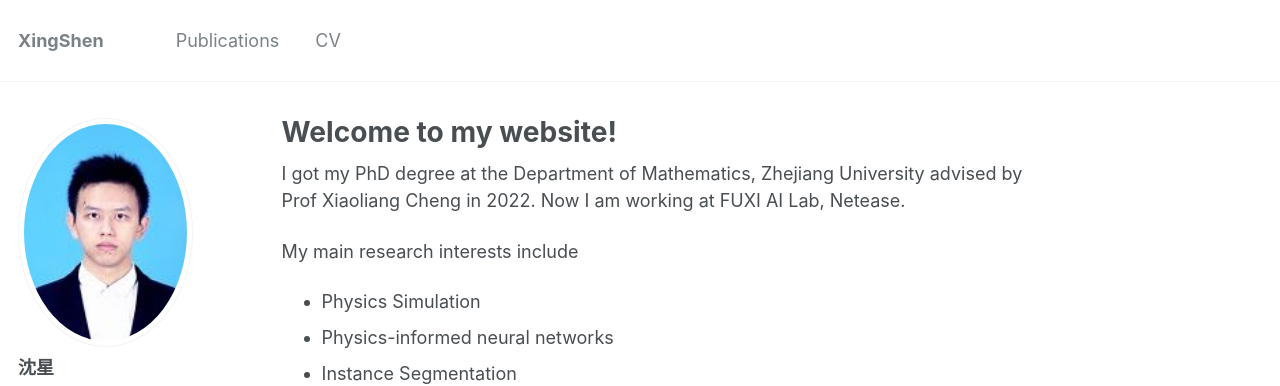
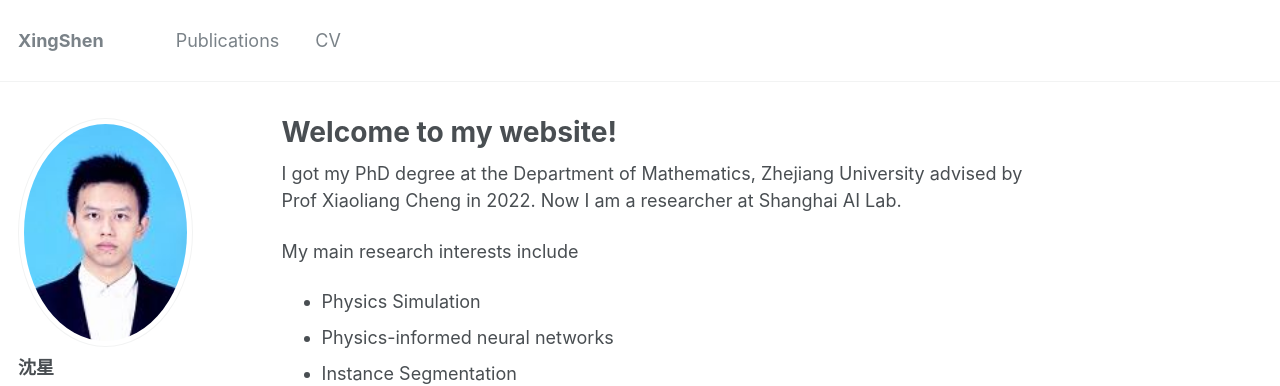
Before and after one commit to Xingbaji/xingbaji.github.io, a Jekyll site: the page built from _pages/about.md, in a window 1280 px wide. Shown: the top 386 px of the page. Built offline with Jekyll 4.4.1, drawn with Linux system fonts in a browser that asks for light colours; some web fonts are replaced.

Commit message:
Update about.md

```diff
--- a/_pages/about.md
+++ b/_pages/about.md
@@ -9,7 +9,7 @@ redirect_from:
 ---
 
 I got my PhD degree at the Department of Mathematics, Zhejiang University advised by Prof Xiaoliang Cheng in 2022.
-Now I am working at FUXI AI Lab, Netease.
+Now I am a researcher at Shanghai AI Lab.
 
 My main research interests include
 - Physics Simulation
```
